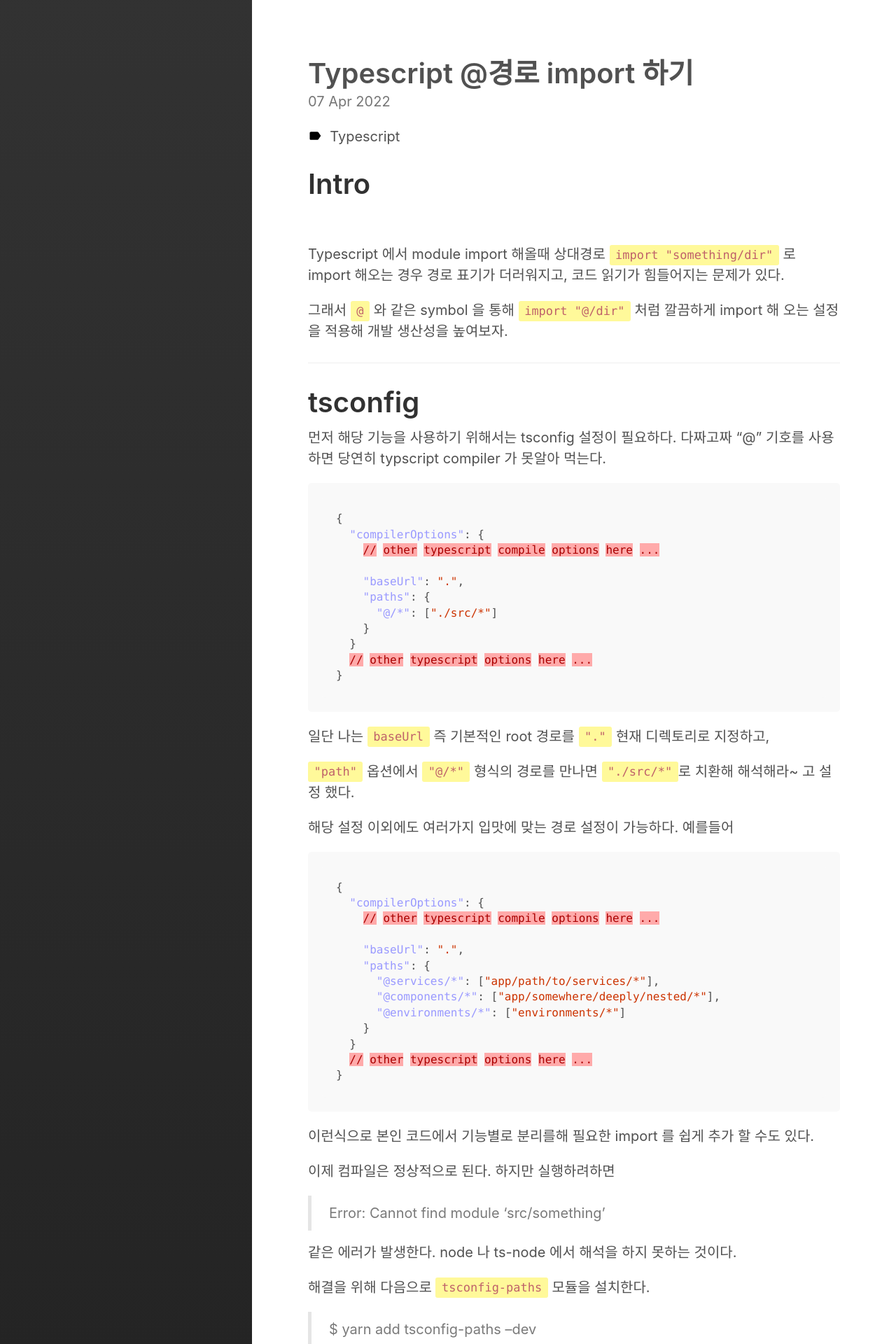
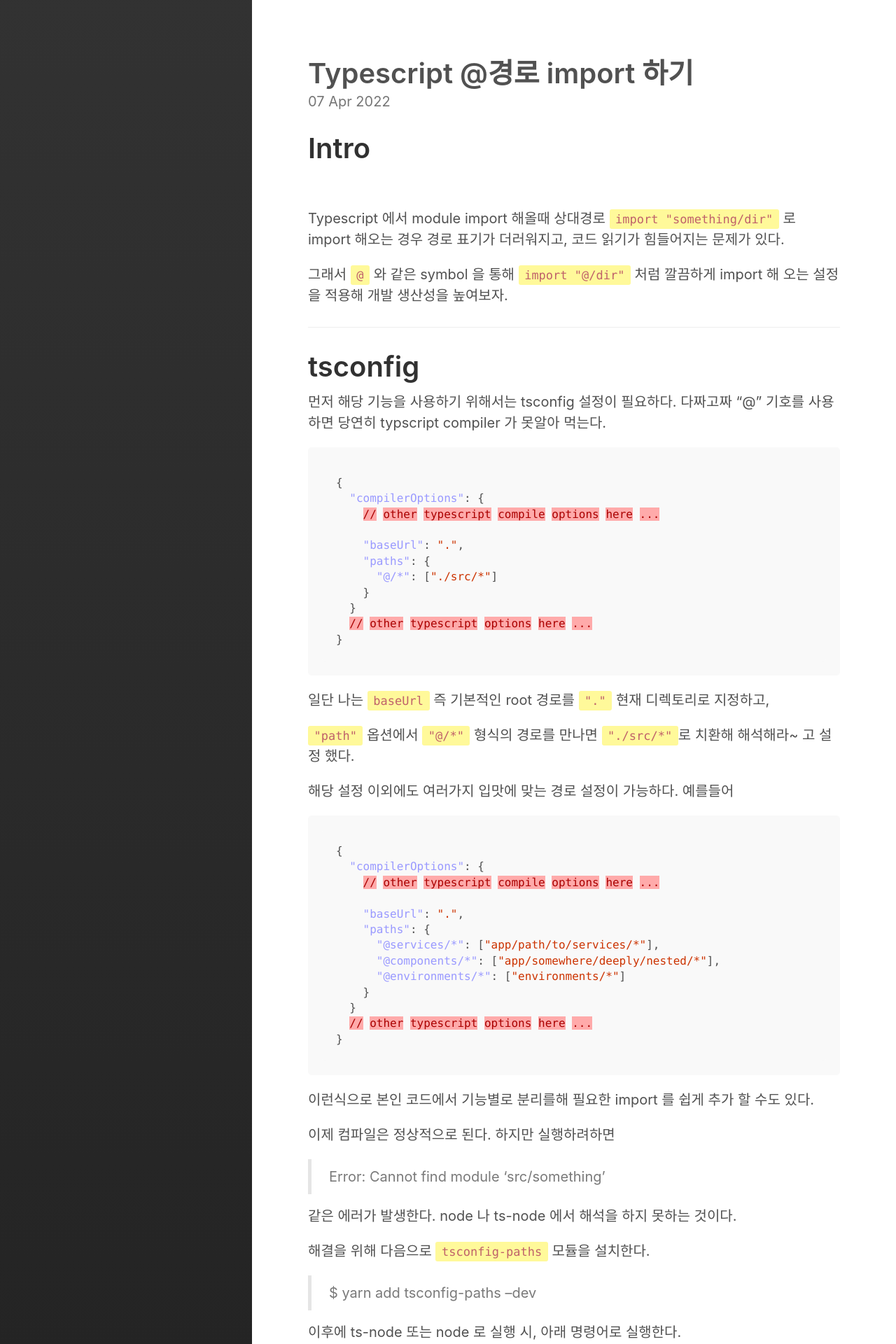
Before and after one commit to Cozy-Ho/Cozy-Ho.github.io, a Jekyll site: the page built from _posts/2022-04-07-Typescript-import.md, in a window 1280 px wide. Shown: the top 1920 px of the page at 70% size. Built offline with Jekyll 4.4.1, drawn with Linux system fonts in a browser that asks for light colours; comment, search, counter and statistics services are not loaded; some of the changed text lies outside the part shown.

Commit message:
[Fix] types

```diff
--- a/_posts/2022-04-07-Typescript-import.md
+++ b/_posts/2022-04-07-Typescript-import.md
@@ -1,9 +1,7 @@
 ---
-layout : post
-title : Typescript @경로 import 하기
-date : 2022-04-07 11:00:01
-tags :
-- Typescript
+layout: post
+title: Typescript @경로 import 하기
+date: 2022-04-07 11:00:01
 ---
 
 # Intro
```
